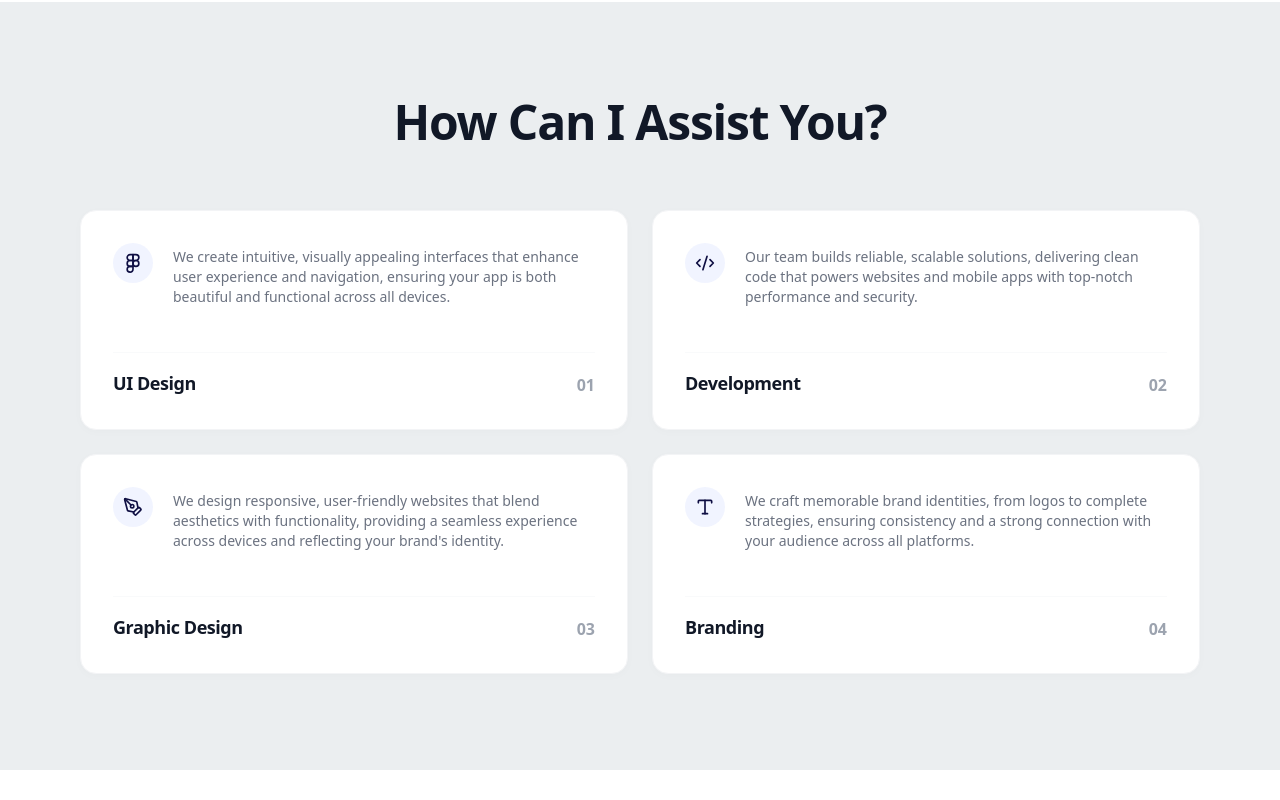
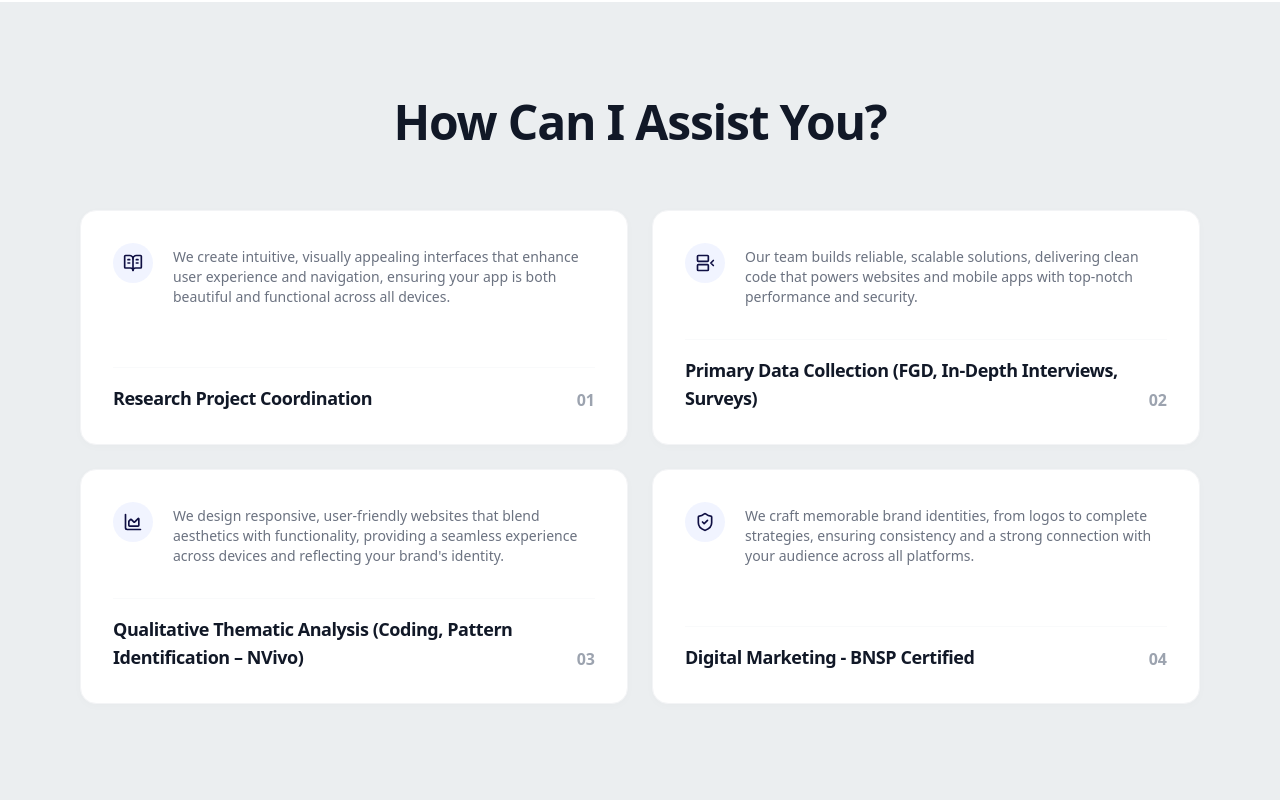
Before and after one commit to RafindraAditias/kumis, a React (Vite) app: page / in a window 1280 px wide. Shown: the part 4968-5768 px from the top of the page. Before the commit the page ends 5738 px from the top, so only its background shows below. Built offline with nearby package versions, Linux system fonts and the light colour scheme.

Commit message:
edit skills

```diff
--- a/src/components/shared/Skills/Skills.jsx
+++ b/src/components/shared/Skills/Skills.jsx
@@ -1,36 +1,38 @@
 import React from 'react';
-import { Figma, Code2, PenTool, Type } from 'lucide-react';
+import { BookOpenText, BetweenHorizontalEnd, ChartArea, ShieldCheck } from 'lucide-react';
 
 const skillsData = [
   {
     id: 1,
-    title: "UI Design",
+    title: "Research Project Coordination",
     description: "We create intuitive, visually appealing interfaces that enhance user experience and navigation, ensuring your app is both beautiful and functional across all devices.",
     number: "01",
-    icon: Figma,
+    icon: BookOpenText,
   },
   {
     id: 2,
-    title: "Development",
+    title: "Primary Data Collection (FGD, in-depth interviews, surveys)",
     description: "Our team builds reliable, scalable solutions, delivering clean code that powers websites and mobile apps with top-notch performance and security.",
     number: "02",
-    icon: Code2,
+    icon: BetweenHorizontalEnd,
   },
   {
     id: 3,
-    title: "Graphic Design",
+    title: "Qualitative Thematic Analysis (coding, pattern identification – NVivo)",
     description: "We design responsive, user-friendly websites that blend aesthetics with functionality, providing a seamless experience across devices and reflecting your brand's identity.",
     number: "03",
-    icon: PenTool,
+    icon: ChartArea,
   },
   {
     id: 4,
-    title: "Branding",
+    title: "Digital Marketing - BNSP Certified",
     description: "We craft memorable brand identities, from logos to complete strategies, ensuring consistency and a strong connection with your audience across all platforms.",
     number: "04",
-    icon: Type,
+    icon: ShieldCheck,
   }
 ];
+
+
 
 const Skills = () => {
   return (
```
